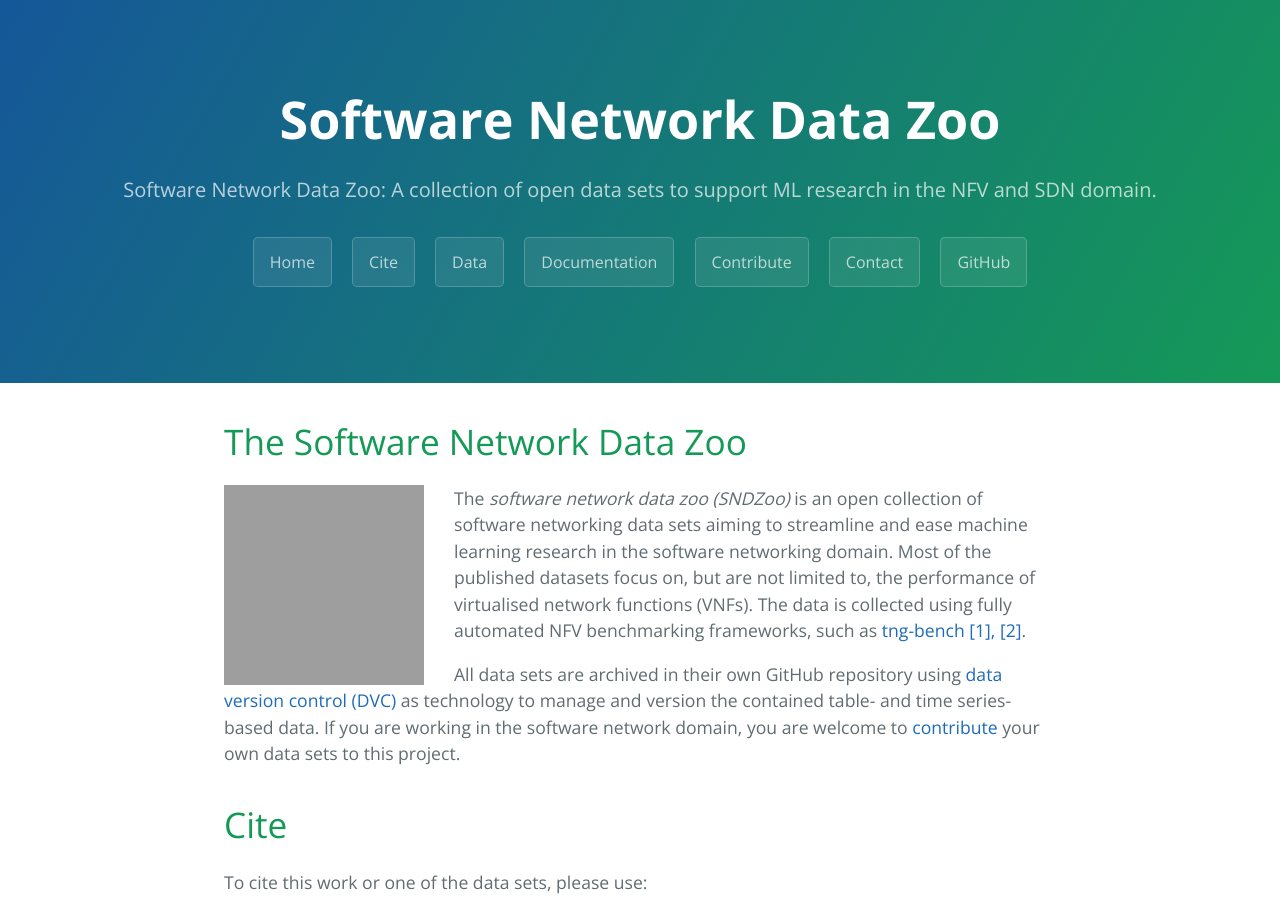
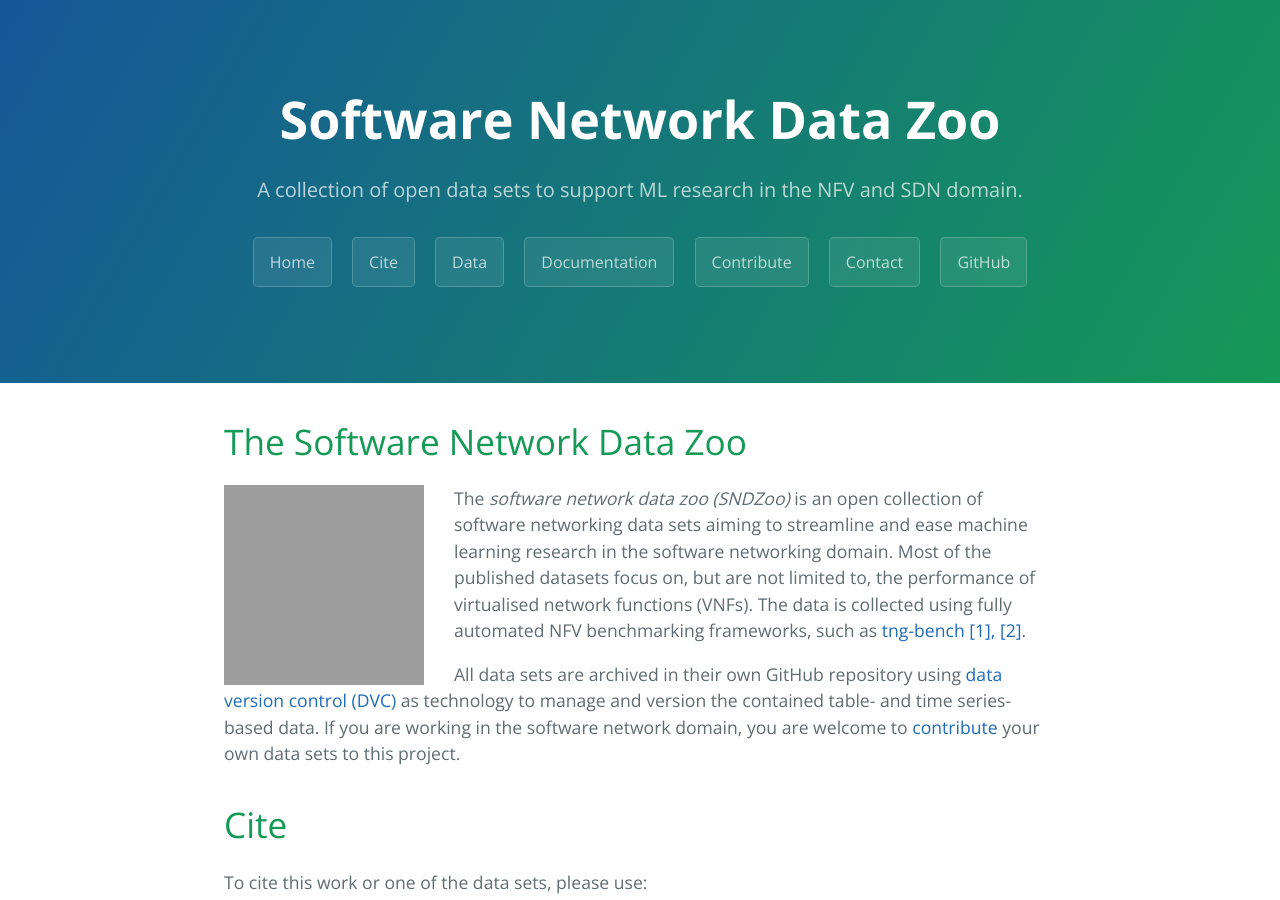
Before and after one commit to sndzoo/sndzoo.github.io, a Jekyll site: the page built from index.md, in a window 1280 px wide and 900 px high. Built offline with Jekyll 4.4.1, drawn with Linux system fonts in a browser that asks for light colours; our own code applies the rules of GitHub Pages for plain Markdown files; grey boxes are pictures that could not be loaded.

Commit message:
update
Signed-off-by: peusterm <manuel.peuster@uni-paderborn.de>

```diff
--- a/_config.yml
+++ b/_config.yml
@@ -1,5 +1,5 @@
 title: "Software Network Data Zoo"
-description: "Software Network Data Zoo: A collection of open data sets to support ML research in the NFV and SDN domain."
+description: "A collection of open data sets to support ML research in the NFV and SDN domain."
 show_downloads: true
 # google_analytics:
 theme: jekyll-theme-cayman
```
